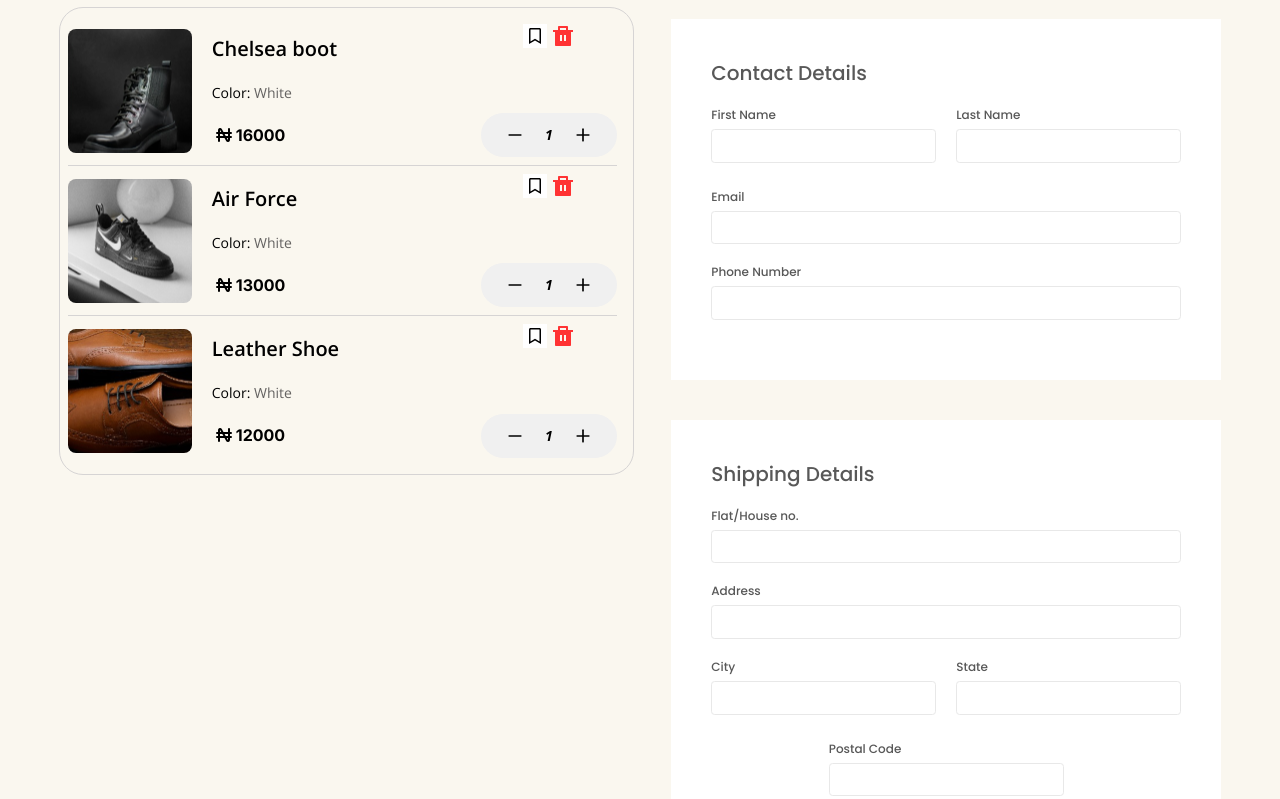
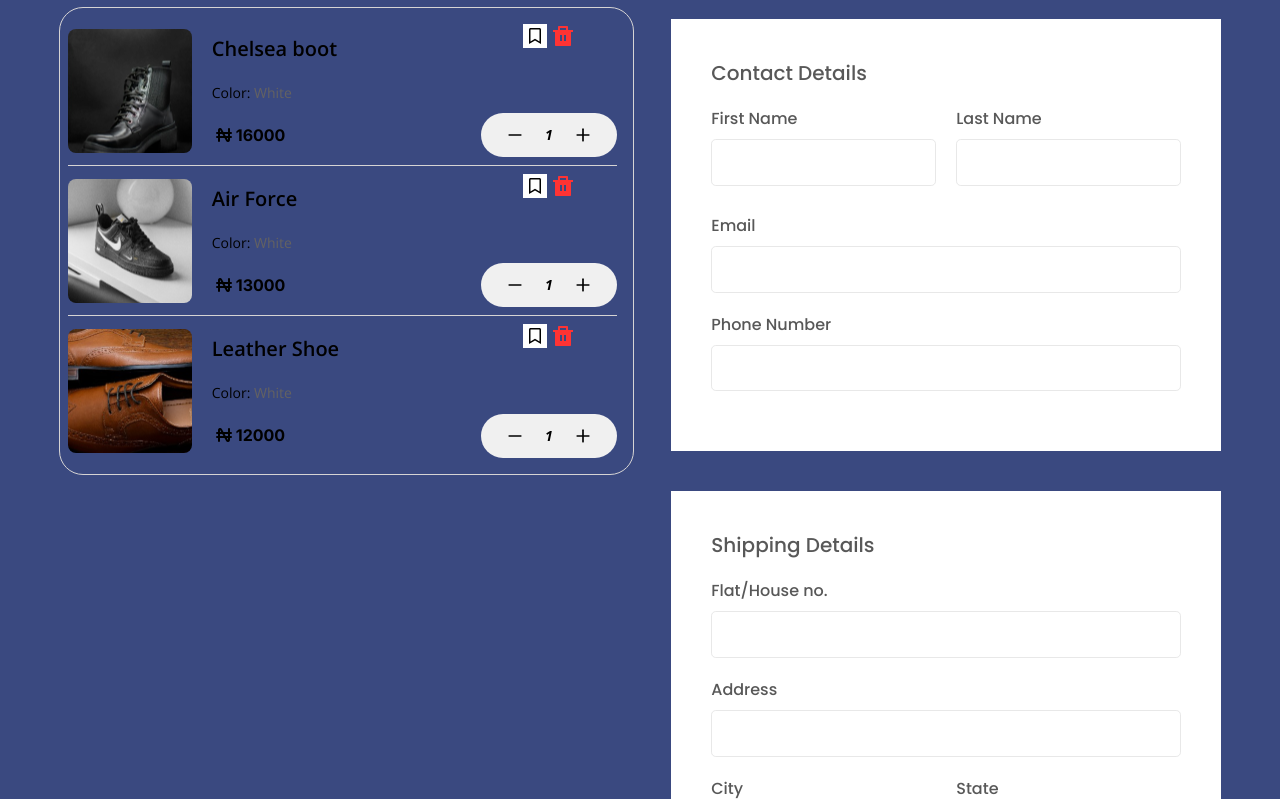
Before and after one commit to chiefEbube/sole-mart, a Next.js app: page /checkout in a window 1280 px wide. Shown: the part 281-1080 px from the top of the page. Built offline with nearby package versions, Linux system fonts and the light colour scheme; a web font is replaced by a local one.

Commit message:
up to md

```diff
--- a/app/checkout/page.js
+++ b/app/checkout/page.js
@@ -56,11 +56,11 @@
                     <span>Payment</span>
                   </div>
 
-                  <form className="text-[#585858] poppins lg:font-medium max-w-[550px]">
+                  <form className="text-[#585858] poppins lg:font-medium sm:mx-auto max-w-[550px]">
                     <div className="lg:bg-plainWhite p-4 lg:p-10">
-                      <h3 className="lg:text-xl">Contact Details</h3>
+                      <h3 className="sm:text-xl">Contact Details</h3>
 
-                      <div className="text-xs flex flex-col lg:flex-row gap-5 my-5">
+                      <div className="text-xs sm:text-base flex flex-col lg:flex-row gap-5 my-5">
                         <div>
                           <label htmlFor="firstName">First Name</label>
                           <input type="text" id="firstName" className='input' />
@@ -72,33 +72,33 @@
                         </div>
                       </div>
 
-                      <div className="my-5 text-xs">
+                      <div className="my-5 text-xs sm:text-base">
                         <label htmlFor="email">Email</label>
                         <input type="emai" id="email" className="input" />
                       </div>
 
 
-                      <div className="my-5 text-xs">
+                      <div className="my-5 text-xs sm:text-base">
                         <label htmlFor="phone">Phone Number</label>
                         <input type="text" id="phone" className='input' />
                       </div>
                     </div>
 
                     <div className="lg:bg-plainWhite p-4 lg:p-10 mt-10">
-                      <h3 className="lg:text-xl">Shipping Details</h3>
+                      <h3 className="sm:text-xl">Shipping Details</h3>
 
-                      <div className="my-5 text-xs">
+                      <div className="my-5 text-xs sm:text-base">
                         <label htmlFor="flat">Flat/House no.</label>
                         <input type="text" id="flat" className='input' />
                       </div>
 
-                      <div className="my-5 text-xs">
+                      <div className="my-5 text-xs sm:text-base">
                         <label htmlFor="address">Address</label>
                         <input type="text" id="address" className="input" />
                       </div>
 
 
-                      <div className="flex flex-col lg:flex-row gap-5 text-xs my-5">
+                      <div className="flex flex-col lg:flex-row gap-5 text-xs sm:text-base my-5">
                         <div>
                           <label htmlFor="city">City</label>
                           <input type="text" id="city" className='input' />
@@ -110,7 +110,7 @@
                         </div>
                       </div>
 
-                      <div className="lg:w-1/2 lg:mx-auto text-xs">
+                      <div className="lg:w-1/2 lg:mx-auto text-xs sm:text-base">
                         <label htmlFor="postalCode">Postal Code</label>
                         <input type="text" id="postalCode" className='input' />
                       </div>
@@ -134,10 +134,10 @@
                       <span className="text-[#3A4980]"><GoDash /></span>
                       <span className="text-[#3A4980]">Payment</span>
                     </div>
-                    <form className="text-[#585858] poppins font-medium max-w-[550px]">
+                    <form className="text-[#585858] poppins font-medium max-w-[550px] sm:mx-auto">
                       <div className="bg-plainWhite p-5">
                         <h3 className="text-xl font-medium">Payment Methods</h3>
-                        <div className="flex items-center">
+                        <div className="flex items-center justify-between">
                           <div>
                             <div className="option my-5">
                               <div class="radio-container">
@@ -180,7 +180,7 @@
                       </div>
                     </form>
 
-                    <div className="flex justify-start mt-8">
+                    <div className="flex justify-center lg:justify-start mt-8">
                       <button type="button" className="border border-[#3A4980] text-[#3A4980] bg-plainWhite py-3 px-10 rounded-md" onClick={(e) => toggleContinue(e)}>Back</button>
                     </div>
                   </>
--- a/app/components/Footer.js
+++ b/app/components/Footer.js
@@ -3,8 +3,8 @@
 
 const Footer = () => {
   return (
-    <div className="bg-footerBg w-full px-4 py-12 text-plainWhite lg:grid lg:place-items-center inter text-xs">
-      <div className="p-2 flex flex-col lg:flex-row lg:w-4/5 lg:items-start lg:justify-between">
+    <div className="bg-footerBg w-full px-4 py-12 text-plainWhite grid place-items-center inter text-xs">
+      <div className="p-2 flex flex-col md:flex-row md:w-4/5 md:items-start md:justify-between">
         <div className="text-[#F5F7FA] text-xs lg:text-sm">
           <div>
             <span>Copyright © 2024 Sole Mart Nig.</span>
@@ -18,7 +18,7 @@
           </div>
         </div>
 
-          <div className="mt-10 lg:mt-0 ">
+          <div className="mt-10 md:mt-0 ">
             <h3 className="text-sm font-semibold mb-5">Stay up to date</h3>
             <div className="flex items-center gap-8 pr-5">
               <label class="relative block">
--- a/app/components/SelectedItems.js
+++ b/app/components/SelectedItems.js
@@ -50,7 +50,7 @@
     </div>
 
 
-    <div className={`flex lg:hidden flex-col h-auto px-5 pb-2 border border-[#d6d4d4] rounded-3xl`}>
+    <div className={`w-11/12 flex lg:hidden flex-col h-auto px-5 pb-2 border border-[#d6d4d4] rounded-3xl`}>
       {items && items.length === 0 ? (
         <div className="flex justify-center items-center h-full">
           <p className="openSans font-semibold text-xl text-[#111111b3]">Oops! Seems you haven't added any items to your cart</p>
--- a/app/layout.js
+++ b/app/layout.js
@@ -12,7 +12,7 @@
 export default function RootLayout({ children }) {
   return (
     <html lang="en">
-      <body className="bg-bodyBg">
+      <body className="bg-bodyBg md:bg-goldBg lg:bg-secondaryBg">
         <CartProvider>
           <NavBar />
           <main>
--- a/app/products/[productId]/page.js
+++ b/app/products/[productId]/page.js
@@ -23,8 +23,8 @@
 
   return (
     <div className="mb-16">
-      <div className="grid grid-cols-1 md:grid-cols-2 w-11/12 mx-auto my-10">
-        <div className="w-[300px] h-[300px] lg:w-[450px] lg:h-[450px] mx-auto">
+      <div className="grid sm:items-center grid-cols-1 sm:grid-cols-2 w-11/12 gap-4 mx-auto my-10">
+        <div className="w-[300px] h-[300px] sm:h-[400px] mx-auto">
           <img src={product.image} alt={product.name} className="object-cover h-full w-full" />
         </div>
 
@@ -33,7 +33,7 @@
           <GoldStars numberOfStars={product.stars} className={'flex'} />
           <p className="poppins mt-4 mr-8">{product.stars}/5</p>
           <p className="text-xl font-bold text-[#eb2828d4] text-gray-800 flex items-center"><TbCurrencyNaira className="inline text-2xl" />{product.price}</p>
-          <p className="poppins text-[#0000007a] my-4 text-sm lg:text-base">{product.description}</p>
+          <p className="poppins text-[#0000007a] my-4 sm:my-2 text-sm lg:text-base">{product.description}</p>
           <section className="flex poppins text-base text-[#526475] gap-5 font-medium">
             <div className="flex items-center bg-[#f1f1f0] py-3 px-4 text-sm lg:text-base rounded-3xl">
               <span>Class</span>
@@ -43,7 +43,7 @@
             </div>
           </section>
           <div>
-            <button onClick={() => addToCart(product.id)} className="w-full lg:w-10/12 bg-secondaryBg text-plainWhite text-sm rounded-3xl inter font-semibold hover:opacity-90 duration-300 mt-12 py-4">Add to Cart
+            <button onClick={() => addToCart(product.id)} className="w-full lg:w-10/12 bg-secondaryBg text-plainWhite text-sm rounded-3xl inter font-semibold hover:opacity-90 duration-300 mt-12 sm:mt-8 py-4">Add to Cart
             </button>
           </div>
         </div>
--- a/tailwind.config.js
+++ b/tailwind.config.js
@@ -9,6 +9,14 @@
     // flowbite.content(),
   ],
   theme: {
+    screens: {
+      'xs': '475px',
+      'sm': '640px',
+      'md': '768px',
+      'lg': '1024px',
+      'xl': '1280px',
+      '2xl': '1536px',
+    },
     colors: {
       'secondaryBg': '#3A4980',
       'primaryBg': '#3498DB',
```
Also changed, not shown: app/components/ProductsList.js (+9 -9 lines), app/page.js (+6 -6 lines).
